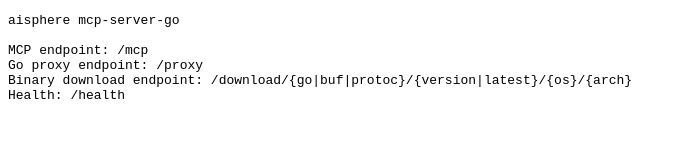
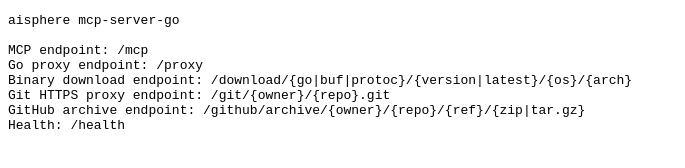
Before and after one commit to aisphereio/mcp-server-go, a website: page public/index.html in a window 1280 px wide. Shown: the whole page, without its empty margins (0-685 px from the left). Drawn offline with Linux system fonts and the light colour scheme.

Commit message:
Update static index with GitHub endpoints

```diff
--- a/public/index.html
+++ b/public/index.html
@@ -11,6 +11,8 @@
 MCP endpoint: /mcp
 Go proxy endpoint: /proxy
 Binary download endpoint: /download/{go|buf|protoc}/{version|latest}/{os}/{arch}
+Git HTTPS proxy endpoint: /git/{owner}/{repo}.git
+GitHub archive endpoint: /github/archive/{owner}/{repo}/{ref}/{zip|tar.gz}
 Health: /health</pre>
   </body>
 </html>
```
